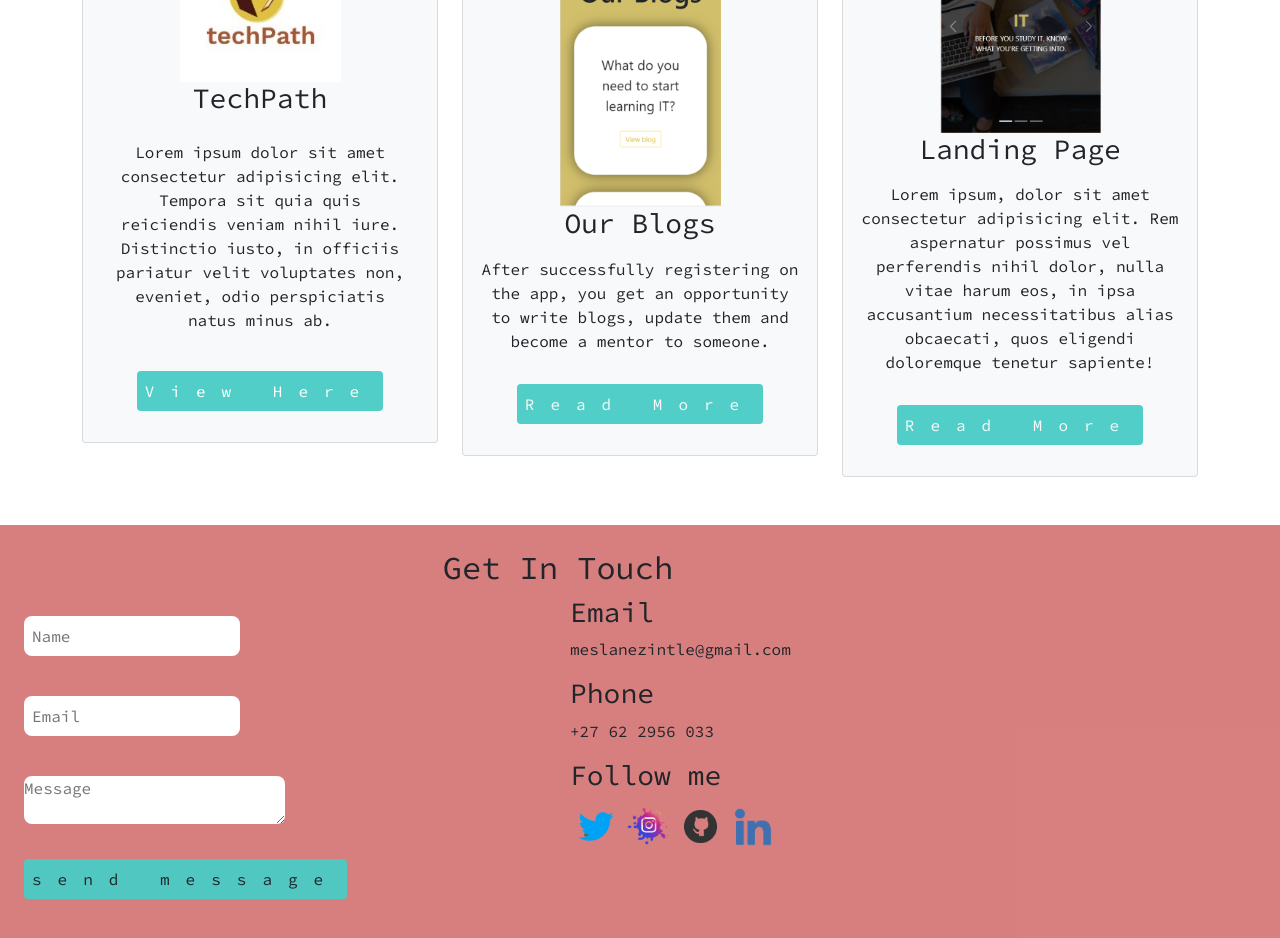
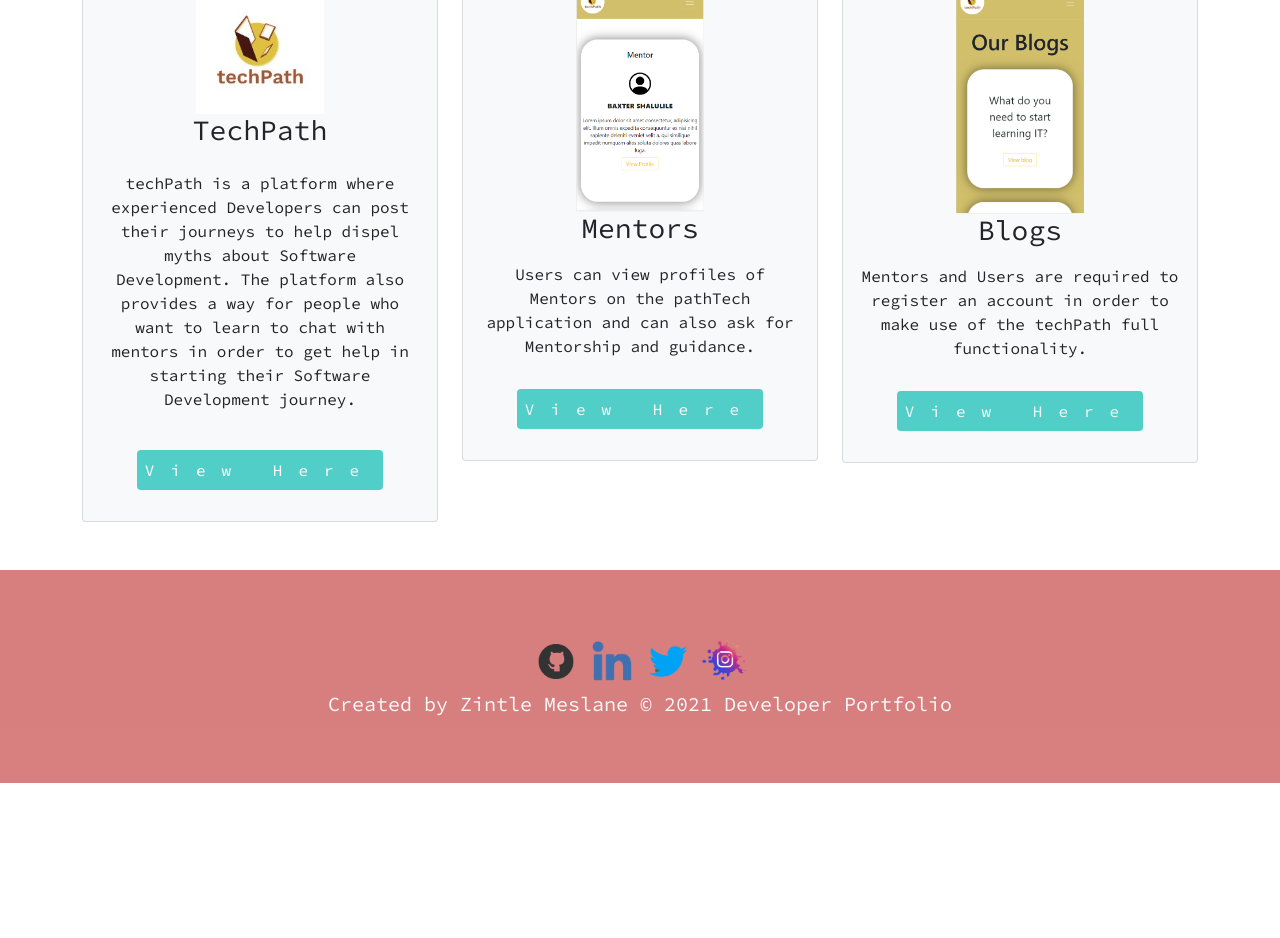
Before and after one commit to zintle96/Portfolio, an Angular app in the folder myportfolio/: page /navbar in a window 1280 px wide. Shown: the part 1560-2498 px from the top of the page. After the commit the page ends 2343 px from the top, so only its background shows below. Built offline with nearby package versions, Linux system fonts and the light colour scheme.

Commit message:
added projects

```diff
--- a/myportfolio/src/app/app.component.css
+++ b/myportfolio/src/app/app.component.css
@@ -72,7 +72,7 @@ span {
     margin: 0 50px;
 }
 .material-icons img {
-    width: 50%;
+    width: 40%;
 }
 
 /* .img {
@@ -129,7 +129,7 @@ span {
     justify-content: space-between;
     flex-direction: column;
     gap: 1rem;
-    width: 50%;
+    width: 30%;
 }
 .form input {
     padding: 0.5rem 0.5rem;
@@ -142,6 +142,11 @@ span {
     color: indianred;
     font-size: 50px;
     font-weight: bold;
+}
+.contact-info {
+    display: flex;
+    flex-direction: column;
+    justify-items: center;
 }
 /* .card-deck .container{
     gap: 0.1rem;
@@ -162,13 +167,10 @@ span {
     background-size: cover;
     height:450px;
 }
-.contact-section {
-    background-color: rgba(207, 98, 98, 0.815);
-}
+
 .social-links img{
-
-    width: 10%;
-    height: 10%;
+    width: 5%;
+    height: 5%;
 }
 #form {
     display: flex;
--- a/myportfolio/src/app/app.component.html
+++ b/myportfolio/src/app/app.component.html
@@ -12,7 +12,9 @@
                   <h1>Hi, I'm <span>Zintle.</span> Full Stack Website Developer</h1>
                   <h3>This is my official portfolio website.</h3>
                   <h4>For good looking Websites and Web Apps specializing in Angular </h4>
-                  <button class="cv"><a href="https://drive.google.com/file/d/1mEpGIxPnSILCidSMBMZ6D92hvSHSs3tX/view?usp=sharing">DOWNLOAD CV</a></button>
+                  <button class="cv"><a href="https://drive.google.com/file/d/1mEpGIxPnSILCidSMBMZ6D92hvSHSs3tX/view?usp=sharing">DOWNLOAD CV</a></button><br>
+
+                  <button class="cv"><a href="https://drive.google.com/file/d/17s7ilbUuW3HbRwNeiK-tQX-o1mEm4zI3/view?usp=sharing">Portfolio</a></button>
                 </div>
 
                 <!-- <div class="col-md-6 mb-3">
@@ -37,9 +39,10 @@
 
                 </p>
 
-              <form action="" class="form">
-                <input type="text" id="name" placeholder="Name">
-                <input type="email" id="email" placeholder="Email">
+                <form action="https://formspree.io/f/mdoboalr" method="POST" id="form">
+                <input type="text" id="name" placeholder="Name" required>
+                <input type="email" id="email" placeholder="Email" required>
+                <textarea id="subject" name="message"  placeholder="Message" class="input-control" required></textarea>
               </form>
               <button class="submit">SEND A MESSAGE</button>
 
@@ -52,7 +55,7 @@
         <!-- cards -->
   <section class="p-5">
 
-      <h3 class="text-center" >Learn more about Data science:</h3>
+      <h3 class="text-center" >My Project:</h3>
 
     <div class="container">
       <div class="row text-center g-4">
@@ -67,7 +70,9 @@
                 </span>
               <h3 class="card-title mb-3">TechPath</h3>
               <p class="card-text p-2">
-              Lorem ipsum dolor sit amet consectetur adipisicing elit. Tempora sit quia quis reiciendis veniam nihil iure. Distinctio iusto, in officiis pariatur velit voluptates non, eveniet, odio perspiciatis natus minus ab.
+                techPath is a platform where experienced Developers can post their journeys to help dispel myths about Software Development. The platform
+                also provides a way for people who want to learn to chat with mentors in order to get help in starting
+                their Software Development journey.
 
               </p>
               <a href="https://techpath.vercel.app" target="_blank" class="btn btn-success">View Here</a>
@@ -75,6 +80,26 @@
           </div>
         </div>
 
+        <div class="col-md">
+          <div class="card bg-light text-dark">
+            <div class="card-body text-center">
+              <div class="h1 mb-3">
+                <i class="bi bi-people"></i>
+              </div>
+              <span class="material-icons">
+                <img src="assets/mentor.png" alt="">
+                </span>
+              <h3 class="card-title mb-3">Mentors</h3>
+              <p class="card-text">
+
+                Users can view profiles of Mentors on
+                the pathTech application and can also
+                ask for Mentorship and guidance.
+              </p>
+              <a href="https://techpath.vercel.app/signup/jid%5C%3Dnothing" target="_blank" class="btn btn-success text-light">View Here</a>
+            </div>
+          </div>
+        </div>
 
           <div class="col-md">
             <div class="card bg-light text-dark">
@@ -86,79 +111,32 @@
                   <img src="assets/blogs.png" alt="">
                   </span>
 
-                <h3 class="card-title mb-3">Our Blogs</h3>
+                <h3 class="card-title mb-3">Blogs</h3>
                 <p class="card-text">
-                  After successfully registering on the app, you get an opportunity to write blogs, update them and become a mentor to someone.
+                  Mentors and Users are required to
+                  register an account in order to make
+                  use of the techPath full functionality.
                 </p>
-                <a href="https://www.dataschool.io/talkpython/" target="_blank" class="btn btn-warning text-light">Read More</a>
+                <a href="https://techpath.vercel.app/signup/jid%5C%3Dnothing" target="_blank" class="btn btn-warning text-light">View Here</a>
               </div>
             </div>
           </div>
-          <div class="col-md">
-            <div class="card bg-light text-dark">
-              <div class="card-body text-center">
-                <div class="h1 mb-3">
-                  <i class="bi bi-people"></i>
-                </div>
-                <span class="material-icons">
-                  <img src="assets/land.png" alt="">
-                  </span>
-                <h3 class="card-title mb-3">Landing Page</h3>
-                <p class="card-text">
 
-                Lorem ipsum, dolor sit amet consectetur adipisicing elit. Rem aspernatur possimus vel perferendis nihil dolor, nulla vitae harum eos, in ipsa accusantium necessitatibus alias obcaecati, quos eligendi doloremque tenetur sapiente!
-                </p>
-                <a href="https://datasciencedegree.wisconsin.edu/data-science/data-scientist-salary/" target="_blank" class="btn btn-success text-light">Read More</a>
-              </div>
-            </div>
-          </div>
       </div>
     </div>
   </section>
 
-    <section class="contact-section sec-padding " id="contact" >
-
-      <div class="container row p-4">
-        <h2 class="title text-center">Get In Touch</h2>
-              <div class="col-md-6 contact-form">
-                  <form action="https://formspree.io/f/mdoboalr" method="POST" id="form">
-                      <div class="row">
-                          <div class="input-group">
-                              <input type="text" id="name" name="name" placeholder="Name" class="input-control" required>
-                          </div>
-                          <div class="input-group">
-                              <input type="text" id="email" name="email" placeholder="Email" class="input-control" required>
-                          </div>
-                          <div class="input-group">
-                              <textarea id="subject" name="message"  placeholder="Message" class="input-control" required></textarea>
-                          </div>
-                          <div class="submit-btn">
-                              <button type="submit" class="btn">send message</button>
-                          </div>
-
-                      </div>
-                  </form>
-              </div>
-              <div class="col-md-6 contact-info">
-                  <div class="contact-info-item">
-                      <h3>Email</h3>
-                      <p>meslanezintle@gmail.com</p>
-                  </div>
-                  <div class="contact-info-item">
-                      <h3>Phone</h3>
-                      <p>+27 62 2956 033</p>
-                  </div>
-                  <div class="contact-info-item">
-                      <h3>Follow me</h3>
-                      <div class="social-links">
-                        <a href="https://github.com/zintle96"> <img src="assets/twitter-logo.png"></a>
-                        <a href="https://www.linkedin.com/in/zintle-meslane-69ab1719a/"> <img src="assets/insta-logo.png" alt=""></a>
-                          <a href="https://github.com/zintle96"> <img src="assets/github-lg.png"></a>
+    <!-- footer -->
+    <footer class="p-5 text-light text-center position-relative" style="background-color: rgba(207, 98, 98, 0.815);">
+      <div class="container">
+        <div class="social-links">
+          <a href="https://github.com/zintle96"> <img src="assets/github-lg.png"></a>
           <a href="https://www.linkedin.com/in/zintle-meslane-69ab1719a/"> <img src="assets/linkedin-lg.png" alt=""></a>
-                          <a href="mailto:meslanezintle@gmail.com" target="blank"><i class="far fa-envelope"></i></a>
-                      </div>
-                  </div>
-              </div>
+            <a href="https://github.com/zintle96"> <img src="assets/twitter-logo.png"></a>
+      <a href="https://www.linkedin.com/in/zintle-meslane-69ab1719a/"> <img src="assets/insta-logo.png" alt=""></a>
+            <a href="mailto:meslanezintle@gmail.com" target="blank"><i class="far fa-envelope"></i></a>
+        </div>
+        <p class="lead">Created by Zintle Meslane &copy; 2021 Developer Portfolio</p>
 
       </div>
-  </section>
+    </footer>
--- a/myportfolio/src/app/navbar/navbar.component.css
+++ b/myportfolio/src/app/navbar/navbar.component.css
@@ -9,7 +9,8 @@
 }
 .nav-item {
     display: inline-block;
-    text-align: center;
+    text-align: right;
+    /* text-align: center; */
     padding: 0;
     margin: 0 20px;
 }
@@ -26,6 +27,6 @@
     justify-content: center; */
     margin: 0;
     padding: 0;
-    min-height: 0.5rem;
+    /* min-height: 0.5rem; */
     font-family: 'Roboto Mono', monospace;
 }
--- a/myportfolio/src/app/navbar/navbar.component.html
+++ b/myportfolio/src/app/navbar/navbar.component.html
@@ -18,7 +18,7 @@
     </button>
 
     <div class="collapse navbar-collapse" id="navmenu">
-          <ul class="navbar-nav ms-auto mb-2 mb-lg-0">
+          <ul class="navbar-nav ms-auto">
             <li class="nav-item">
               <a class="nav-link active" aria-current="page" href="#">Home</a>
              </li>
--- a/myportfolio/src/index.html
+++ b/myportfolio/src/index.html
@@ -5,7 +5,7 @@
   <title>Myportfolio</title>
   <base href="/">
   <meta name="viewport" content="width=device-width, initial-scale=1">
-  <link rel="icon" type="image/x-icon" href="favicon.ico">
+  <link rel="icon" type="image/x-icon" href="assets/zintle-logo.png">
   <link href="https://cdn.jsdelivr.net/npm/bootstrap@5.0.2/dist/css/bootstrap.min.css" rel="stylesheet" integrity="sha384-EVSTQN3/azprG1Anm3QDgpJLIm9Nao0Yz1ztcQTwFspd3yD65VohhpuuCOmLASjC" crossorigin="anonymous">
   <link rel="preconnect" href="https://fonts.googleapis.com">
 <link rel="preconnect" href="https://fonts.gstatic.com" crossorigin>
@@ -16,7 +16,7 @@
 <link href="https://fonts.googleapis.com/css2?family=Roboto+Mono:wght@200&family=Source+Code+Pro&display=swap" rel="stylesheet">
 </head>
 <body>
-
+  <script src="https://cdn.jsdelivr.net/npm/bootstrap@5.1.0/dist/js/bootstrap.bundle.min.js" integrity="sha384-U1DAWAznBHeqEIlVSCgzq+c9gqGAJn5c/t99JyeKa9xxaYpSvHU5awsuZVVFIhvj" crossorigin="anonymous"></script>
   <app-root></app-root>
 </body>
 </html>
```
Also changed, not shown: 1 other file (tests, documents, lock files or other folders).
